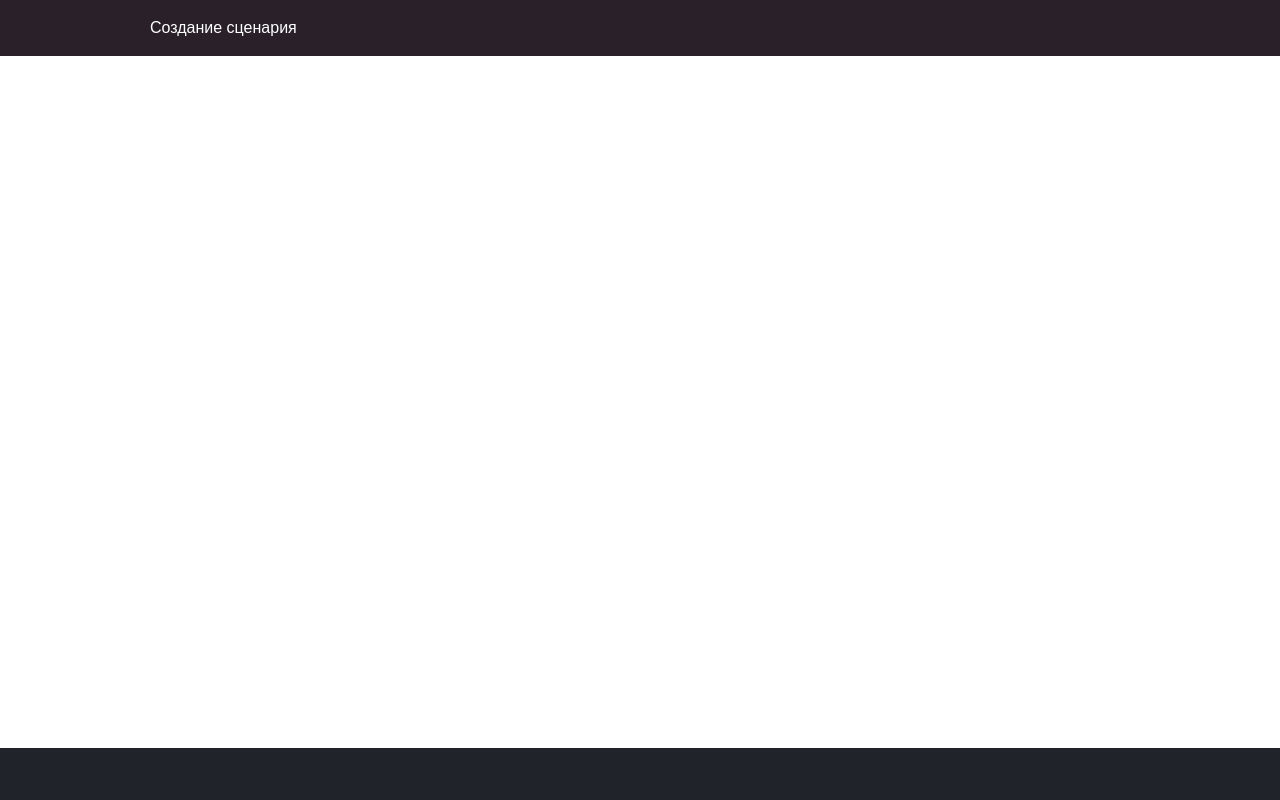
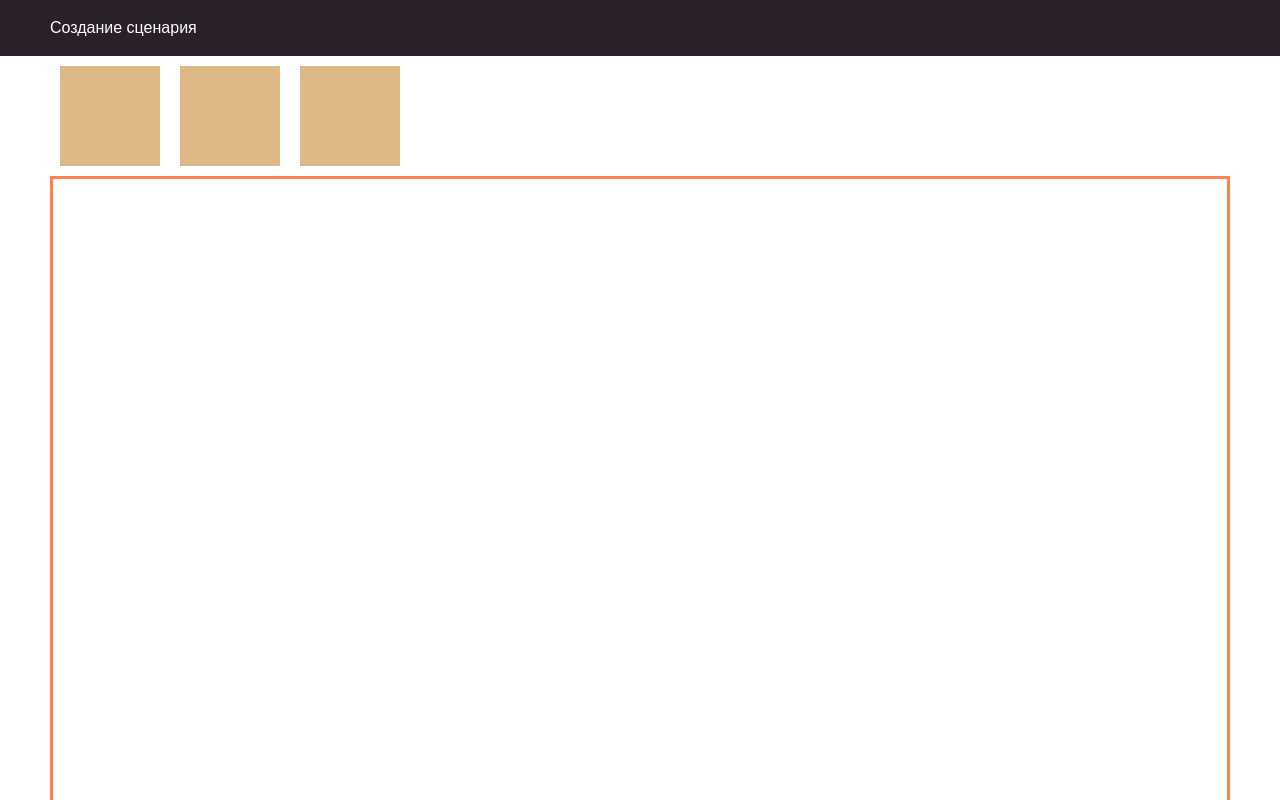
Before and after one commit to Alexandr32/SceneConstructor, an Angular app in the folder scene-constructor/: page / in a window 1280 px wide. Shown: the top 800 px of the page. Built offline with nearby package versions, Linux system fonts and the light colour scheme.

Commit message:
Рабочее пространство

```diff
--- a/scene-constructor/src/app/app.component.html
+++ b/scene-constructor/src/app/app.component.html
@@ -3,7 +3,7 @@
     <div class="top">
       <app-header></app-header>
       <div class="body">
-
+        <app-editor></app-editor>
       </div>
     </div>
     <footer class="footer"></footer>
--- a/scene-constructor/src/app/app.module.ts
+++ b/scene-constructor/src/app/app.module.ts
@@ -4,11 +4,13 @@ import { NgModule } from '@angular/core';
 import { AppRoutingModule } from './app-routing.module';
 import { AppComponent } from './app.component';
 import { HeaderComponent } from './header/header.component';
+import { EditorComponent } from './editor/editor.component';
 
 @NgModule({
   declarations: [
     AppComponent,
-      HeaderComponent
+      HeaderComponent,
+      EditorComponent
    ],
   imports: [
     BrowserModule,
--- /dev/null
+++ b/scene-constructor/src/app/editor/editor.component.html
@@ -0,0 +1,12 @@
+<div class="editor">
+  <div class="editor--control-panel">
+
+    <div class="editor--control"></div>
+    <div class="editor--control"></div>
+    <div class="editor--control"></div>
+
+  </div>
+
+  <div class="editor--working-space"></div>
+
+</div>
--- /dev/null
+++ b/scene-constructor/src/app/editor/editor.component.ts
@@ -0,0 +1,15 @@
+import { Component, OnInit } from '@angular/core';
+
+@Component({
+  selector: 'app-editor',
+  templateUrl: './editor.component.html',
+  styleUrls: ['./editor.component.scss']
+})
+export class EditorComponent implements OnInit {
+
+  constructor() { }
+
+  ngOnInit() {
+  }
+
+}
--- a/scene-constructor/src/styles.scss
+++ b/scene-constructor/src/styles.scss
@@ -1,3 +1,5 @@
+$padding-body: 50px;
+
 * {
   padding: 0;
   margin: 0;
@@ -30,8 +32,8 @@ button {
 
 .header--content {
   width: 1000px;
-  padding-left: 150px;
-  padding-right: 150px;
+  padding-left: $padding-body;
+  padding-right: $padding-body;
 }
 
 .footer {
@@ -63,6 +65,31 @@ button {
 
 // Класс содержащий в себе контент между header и footer
 .body {
+  flex-wrap: wrap;
+  padding-left: $padding-body;
+  padding-right: $padding-body;
+}
+
+.editor {
   display: flex;
-  flex-wrap: wrap;
+  flex-direction: column;
+  height: 1000px;
+
 }
+
+.editor--control-panel {
+  display: flex;
+}
+
+.editor--control {
+  background-color: burlywood;
+  width: 100px;
+  height: 100px;
+  margin: 10px;
+}
+
+.editor--working-space {
+  position: relative;
+  height: 100%;
+  border: solid coral;
+}
```
Also changed, not shown: scene-constructor/src/app/editor/editor.component.scss (added), 1 other file (tests, documents, lock files or other folders).
